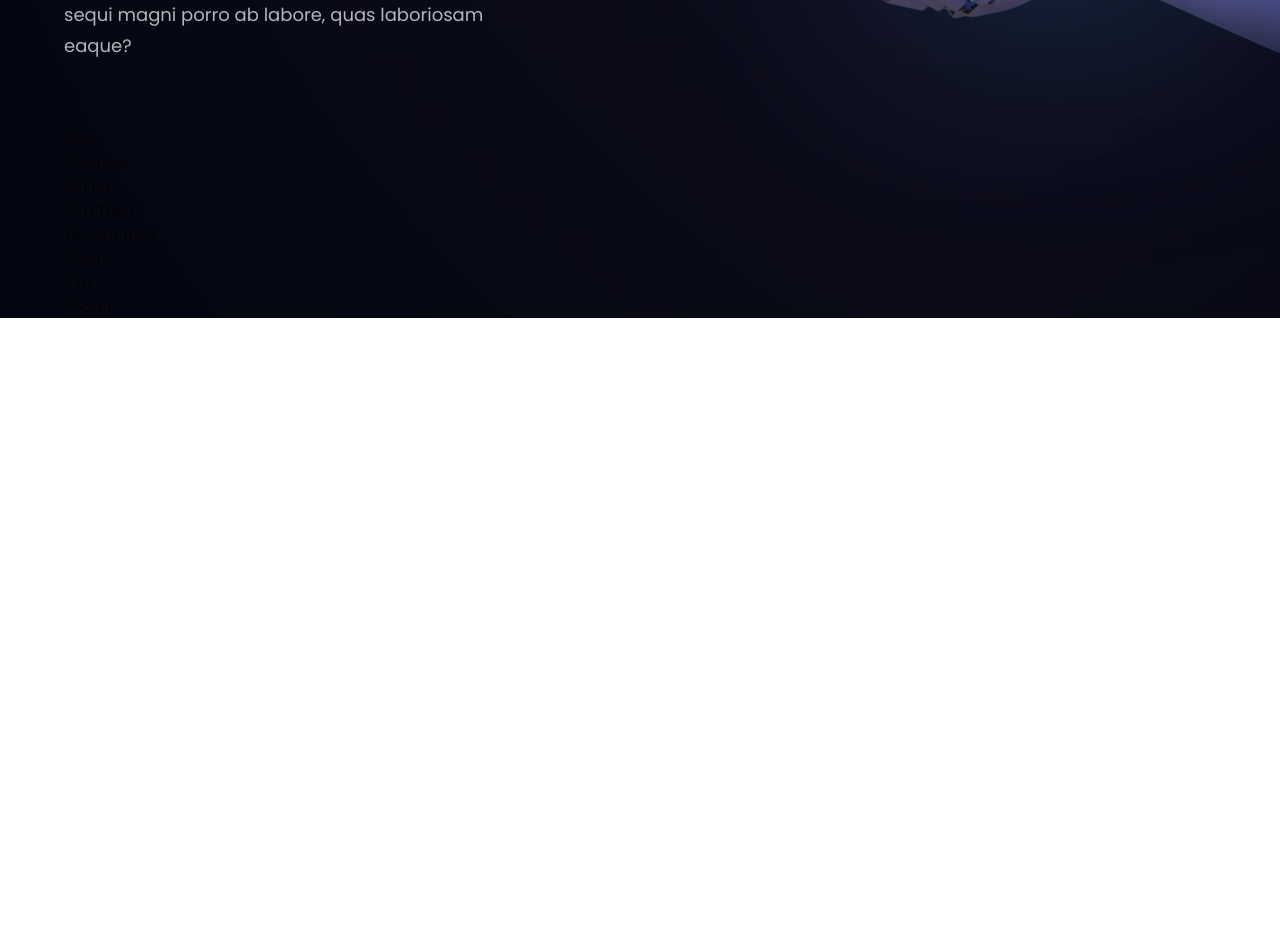
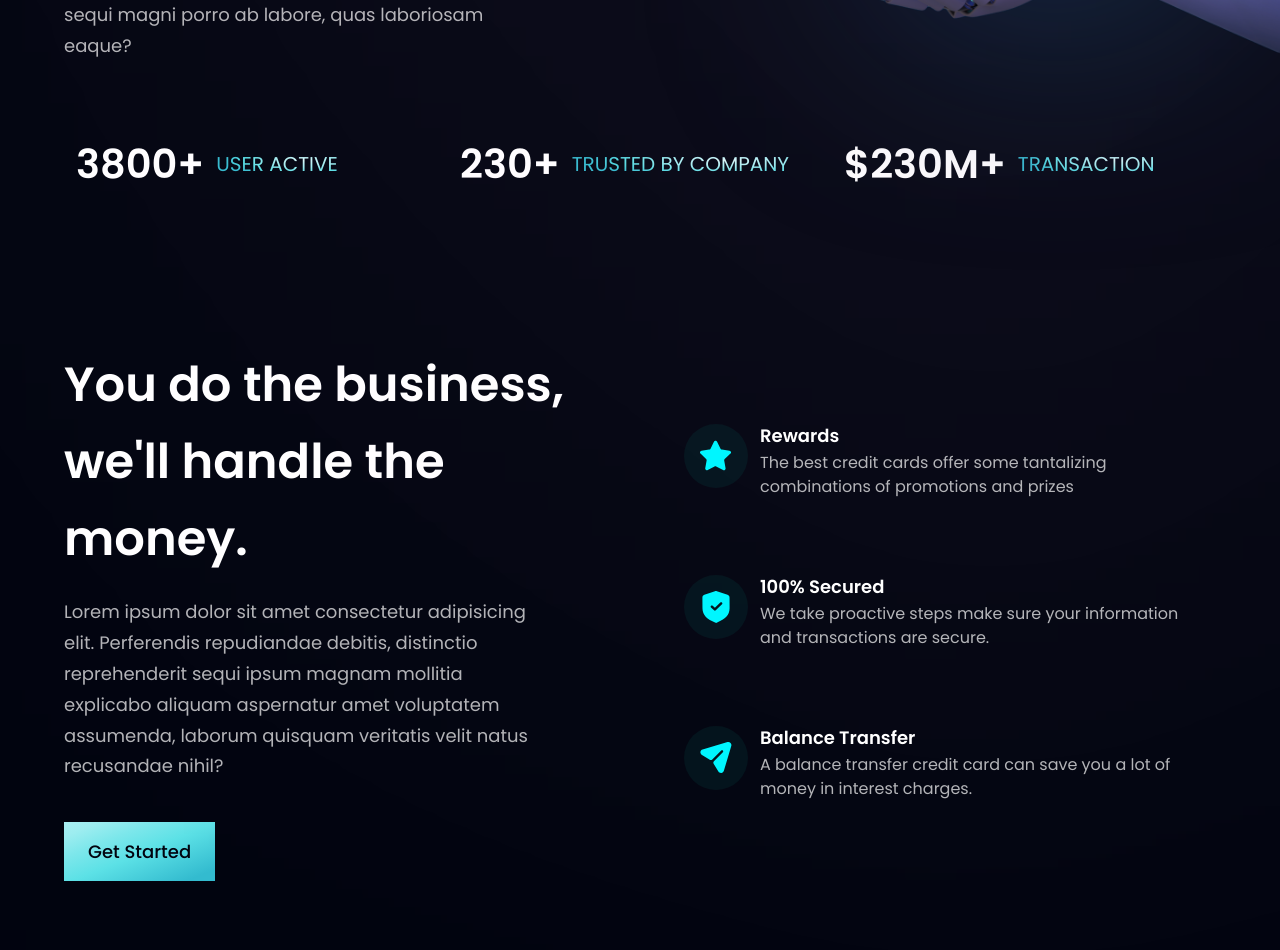
Before and after one commit to Suvrajit69/modernUI-Bank-Landing-page, a React (Vite) app: page / in a window 1280 px wide. Shown: the part 700-1650 px from the top of the page. Before the commit the page ends 1018 px from the top, so only its background shows below. Built offline with nearby package versions, Linux system fonts and the light colour scheme.

Commit message:
Business section complete

```diff
--- a/src/components/Business.jsx
+++ b/src/components/Business.jsx
@@ -1,8 +1,39 @@
 import React from 'react'
+import { features } from '../constants'
+import styles, {layout} from '../style'
+import Button from './Button'
+
+const FeatureCard = (props) =>{
+  const {icon, title, content, index} = props;
+  // console.log(title)
+ return (
+ <div className={`flex flex-row p-6 rounded-[20px] ${index !== features.length-1 ? 'mb-6' : 'mb-0'} feature-card`}>
+  <div className={`w-[64px] h-[64px] rounded-full ${styles.flexCenter} bg-dimBlue`}>
+    <img src={icon} alt="icon" className='w-2/4 h-1/2 object-contain'/>
+  </div>
+    <div className='flex-1 flex flex-col ml-3'>
+      <h4 className='font-poppins font-semibold text-white text-[18px] leading-[23px] mb-1'>{title}</h4>
+      <p className='font-poppins font-normal text-dimWhite text-[16px] mb-1 leading-[24px]'>{content}</p>
+    </div>
+ </div>
+)}
 
 const Business = () => {
   return (
-    <div>Business</div>
+    <section id='features' className={`${layout.section}`}>
+      <div className={`${layout.sectionInfo}`}>
+        <h2 className={`${styles.heading2}`}>You do the business,
+        <br className='sm:block hidden'/> we'll handle the money.</h2>
+        <p className={`${styles.paragraph} max-w-[470px] mt-5`}>Lorem ipsum dolor sit amet consectetur adipisicing elit. Perferendis repudiandae debitis, distinctio reprehenderit sequi ipsum magnam mollitia explicabo aliquam aspernatur amet voluptatem assumenda, laborum quisquam veritatis velit natus recusandae nihil?</p>
+
+        <Button props='mt-10'/>
+      </div>
+      <div className={`${layout.sectionImg} flex-col`}>
+        {features.map((feature,index)=>(
+          <FeatureCard key={feature.id} {... feature} index={index}/>
+        ))}
+      </div>
+    </section>
   )
 }
 
--- a/src/components/Button.jsx
+++ b/src/components/Button.jsx
@@ -1,9 +1,9 @@
 import React from 'react'
 
-const Button = () => {
-  return (
-    <div>Button</div>
-  )
-}
+const Button = ({props}) => (
+  <button type='button' className={`py-4 px-6 bg-blue-gradient font-poppins font-medium text-[18px] text-primary ${props}`}>
+    Get Started
+  </button>
+)
 
 export default Button
--- a/src/components/Stats.jsx
+++ b/src/components/Stats.jsx
@@ -1,9 +1,20 @@
 import React from 'react'
+import {stats} from '../constants'
+import styles from '../style'
 
-const Stats = () => {
-  return (
-    <div>Stats</div>
-  )
-}
+const Stats = () =>(
+  <section className={`${styles.flexCenter} flex-row flex-wrap sm:mb-20 mb-6`}>
+    {stats.map((stat)=>(
+
+      <div key={stat.id} className={`flex-1 flex justify-start items-center flex-row m-3`}>
+
+        <h4 className='font-poppins font-semibold xs:text-[40px] text-[30px] xs:leading-[53px] leading-[43] text-white'>{stat.value}</h4>
+
+        <p className='font-poppins font-normal xs:text-[20px] text-[15px] xs:leading-[26px] leading-[21] text-gradient uppercase ml-3'>{stat.title}</p>
+      </div>
+    ))}
+  </section>
+)
+
 
 export default Stats
--- a/tailwind.config.js
+++ b/tailwind.config.js
@@ -18,7 +18,7 @@
       xs: "480px",
       ss: "620px",
       sm: "768px",
-      md: "1060px",
+      md: "900px",
       lg: "1200px",
       xl: "1700px",
     },
```
